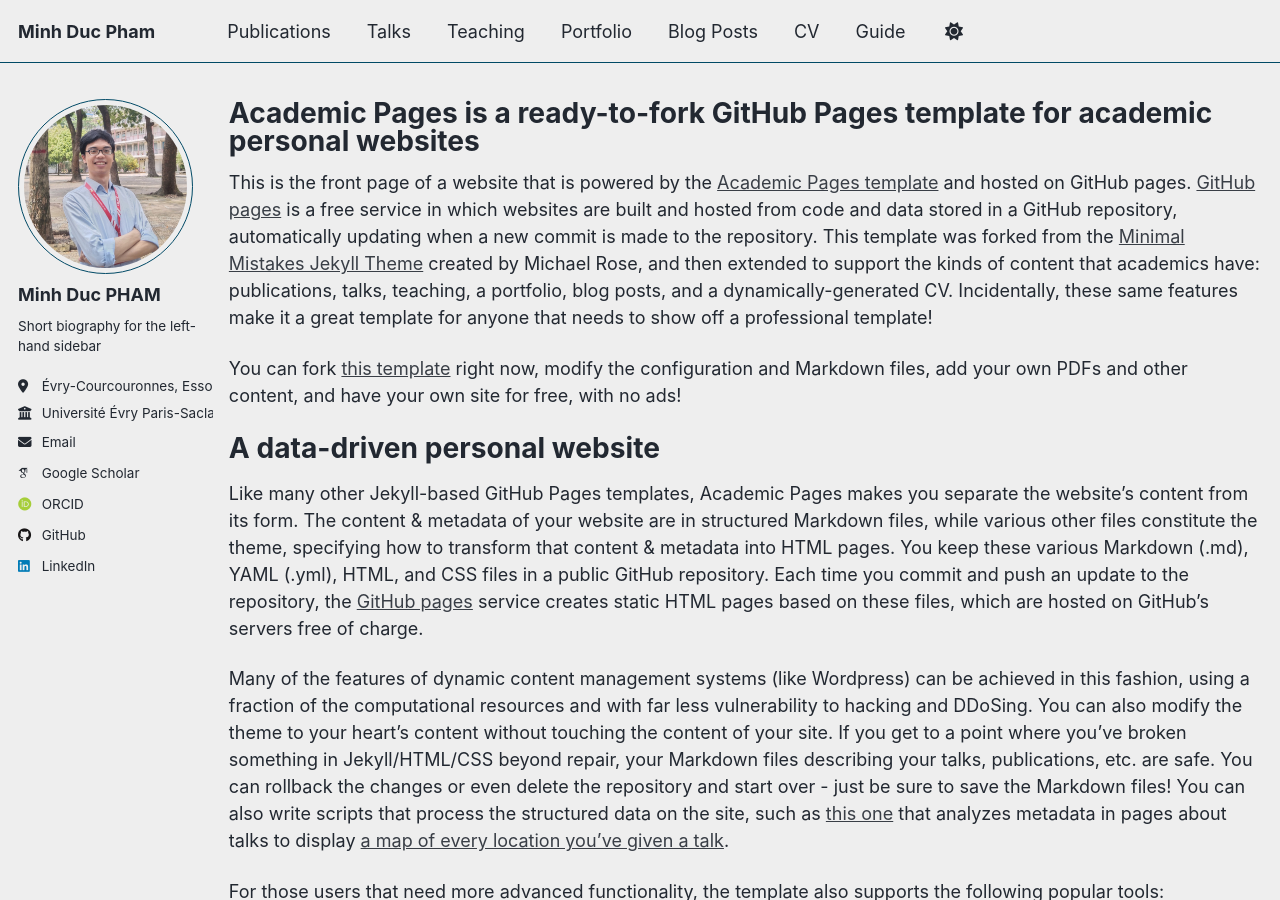
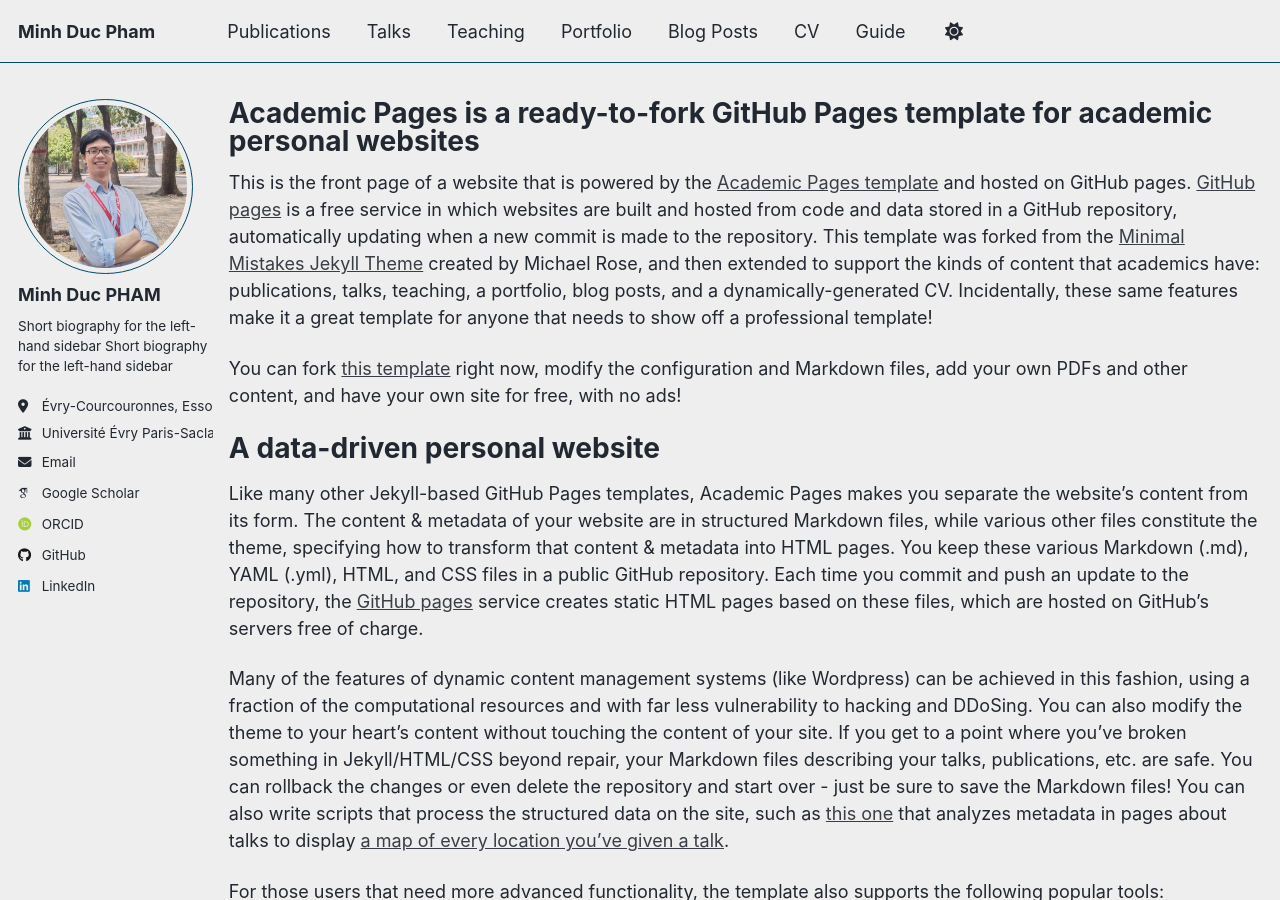
Before and after one commit to phamminhducH/phamminhducH.github.io, a Jekyll site: the page built from _pages/about.md, in a window 1280 px wide and 900 px high. Built offline with Jekyll 4.4.1, drawn with Linux system fonts in a browser that asks for light colours; some web fonts are replaced; a script that is not in the unit is left out.

Commit message:
Update _config.yml

```diff
--- a/_config.yml
+++ b/_config.yml
@@ -26,7 +26,7 @@ author:
   avatar           : "profile_image.jpg"
   name             : "Minh Duc PHAM"
   pronouns         : # example: "she/her"
-  bio              : "Short biography for the left-hand sidebar"
+  bio              : "Short biography for the left-hand sidebar Short biography for the left-hand sidebar"
   location         : "Évry-Courcouronnes, Essone, Île-de-France, France"
   employer         : "Université Évry Paris-Saclay"
   uri              : # URL
```
